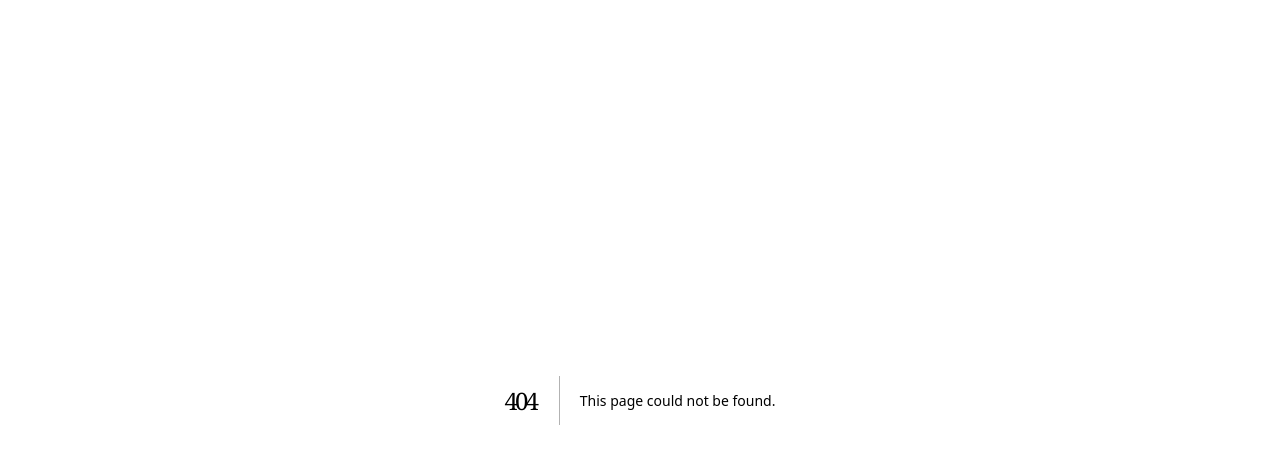
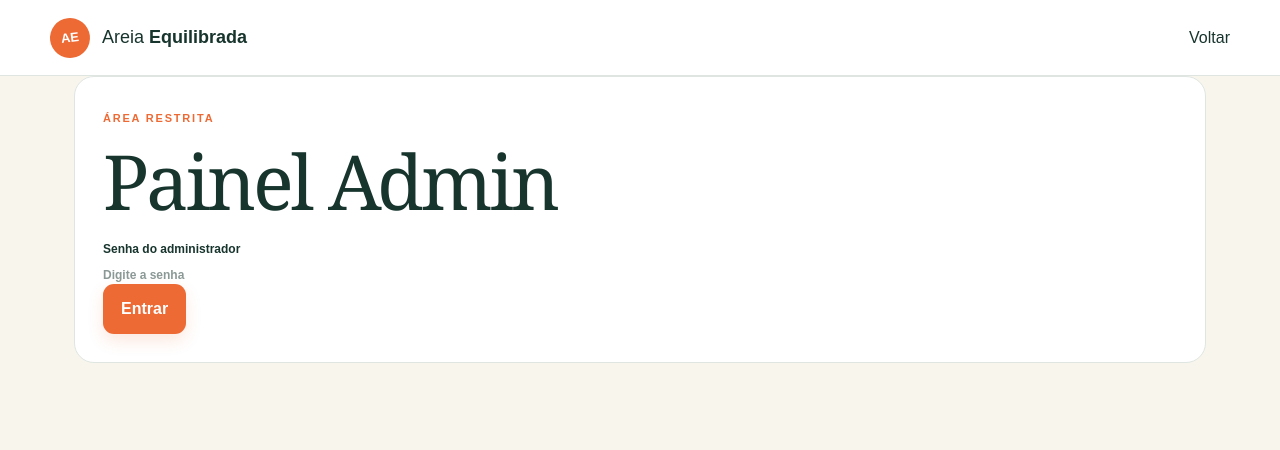
Before and after one commit to rpijoao/areia, a Next.js app: page /admin in a window 1280 px wide. Before the commit this address had no page. Shown: the top 450 px of the page. Built offline with nearby package versions, Linux system fonts and the light colour scheme.

Commit message:
Adicionar acesso admin durante pausa

```diff
--- /dev/null
+++ b/app/admin/page.tsx
@@ -0,0 +1,31 @@
+"use client";
+
+import { useState } from "react";
+
+type AdminData = {
+  ballots: { voter_name: string; updated_at: string }[];
+  access: { player_name: string; pin: string }[];
+};
+
+export default function AdminPage() {
+  const [pin, setPin] = useState("");
+  const [data, setData] = useState<AdminData | null>(null);
+  const [notice, setNotice] = useState("");
+
+  async function enter() {
+    const response = await fetch("/api/admin", { headers: { "x-admin-pin": pin } });
+    const body = await response.json();
+    if (!response.ok) return setNotice(body.error || "Senha inválida.");
+    setData(body);
+    setNotice("");
+  }
+
+  async function release(voter: string) {
+    const response = await fetch("/api/admin", { method: "DELETE", headers: { "Content-Type": "application/json", "x-admin-pin": pin }, body: JSON.stringify({ voter }) });
+    if (!response.ok) return setNotice("Não foi possível liberar a resposta.");
+    setData((old) => old ? { ...old, ballots: old.ballots.filter((ballot) => ballot.voter_name !== voter) } : old);
+    setNotice(`${voter} foi liberado para corrigir a resposta.`);
+  }
+
+  return <main><header className="topbar"><a className="brand" href="/"><span className="brand-mark">AE</span><span>Areia <b>Equilibrada</b></span></a><a href="/">Voltar</a></header><section className="content"><div className="panel"><span className="step">ÁREA RESTRITA</span><h1>Painel Admin</h1>{!data ? <><label className="select-label">Senha do administrador<input type="password" value={pin} onChange={(event) => setPin(event.target.value)} placeholder="Digite a senha" /></label><button className="primary" onClick={enter}>Entrar</button></> : <><p className="notice success">{data.ballots.length} resposta(s) bloqueada(s).</p><div className="results-layout"><div className="ranking"><div className="table-head"><span>#</span><span>Jogador</span><span>Código</span><span></span><span></span></div>{data.access.map((item, index) => <div className="rank-row" key={item.player_name}><span>{index + 1}</span><span>{item.player_name}</span><b>{item.pin}</b><span></span><span></span></div>)}</div><aside className="pots"><h3>Respostas</h3>{data.ballots.map((ballot) => <p key={ballot.voter_name}><b>{ballot.voter_name}</b><br/><button className="secondary" onClick={() => release(ballot.voter_name)}>Liberar correção</button></p>)}</aside></div></>}{notice && <p className="notice">{notice}</p>}</div></section></main>;
+}
```
